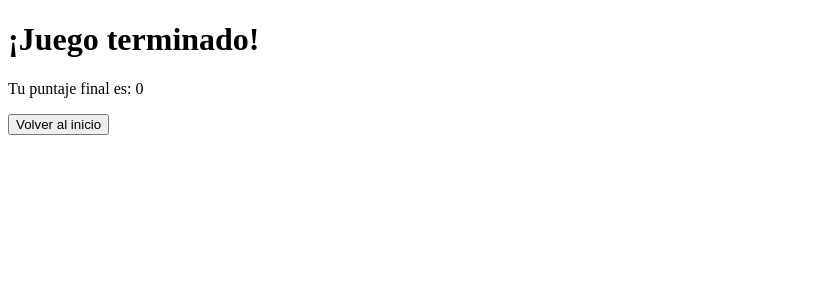
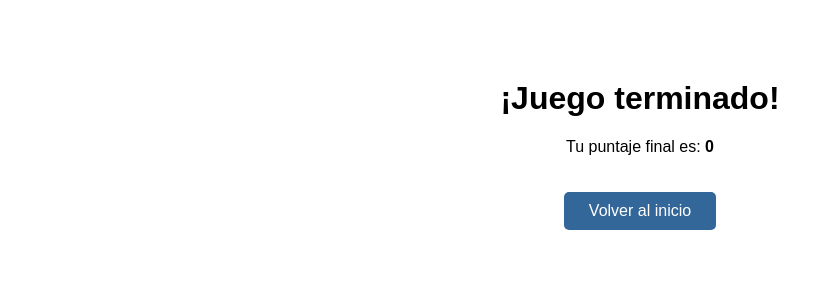
Before and after one commit to Lau230595/PW2-lab, an Angular app in the folder Lab09/science-quiz/science-quiz/: page /results in a window 1280 px wide. Shown: the top 300 px of the page, without its empty margins (0-832 px from the left). Built offline with nearby package versions, Linux system fonts and the light colour scheme.

Commit message:
modificacion del componente resultados y estilo de resultadol

```diff
--- a/Lab09/science-quiz/science-quiz/src/app/results/results.css
+++ b/Lab09/science-quiz/science-quiz/src/app/results/results.css
@@ -0,0 +1,16 @@
+.results-container {
+  text-align: center;
+  margin-top: 80px;
+  font-family: Arial, sans-serif;
+}
+
+button {
+  background-color: #336699;
+  color: white;
+  border: none;
+  padding: 10px 25px;
+  border-radius: 5px;
+  cursor: pointer;
+  margin-top: 20px;
+  font-size: 16px;
+}
--- a/Lab09/science-quiz/science-quiz/src/app/results/results.html
+++ b/Lab09/science-quiz/science-quiz/src/app/results/results.html
@@ -1,3 +1,5 @@
-<h1>¡Juego terminado!</h1>
-<p>Tu puntaje final es: {{ score }}</p>
-<button routerLink="/">Volver al inicio</button>
+<div class="results-container">
+  <h1>¡Juego terminado!</h1>
+  <p>Tu puntaje final es: <strong>{{ score }}</strong></p>
+  <button (click)="restart()">Volver al inicio</button>
+</div>
```
